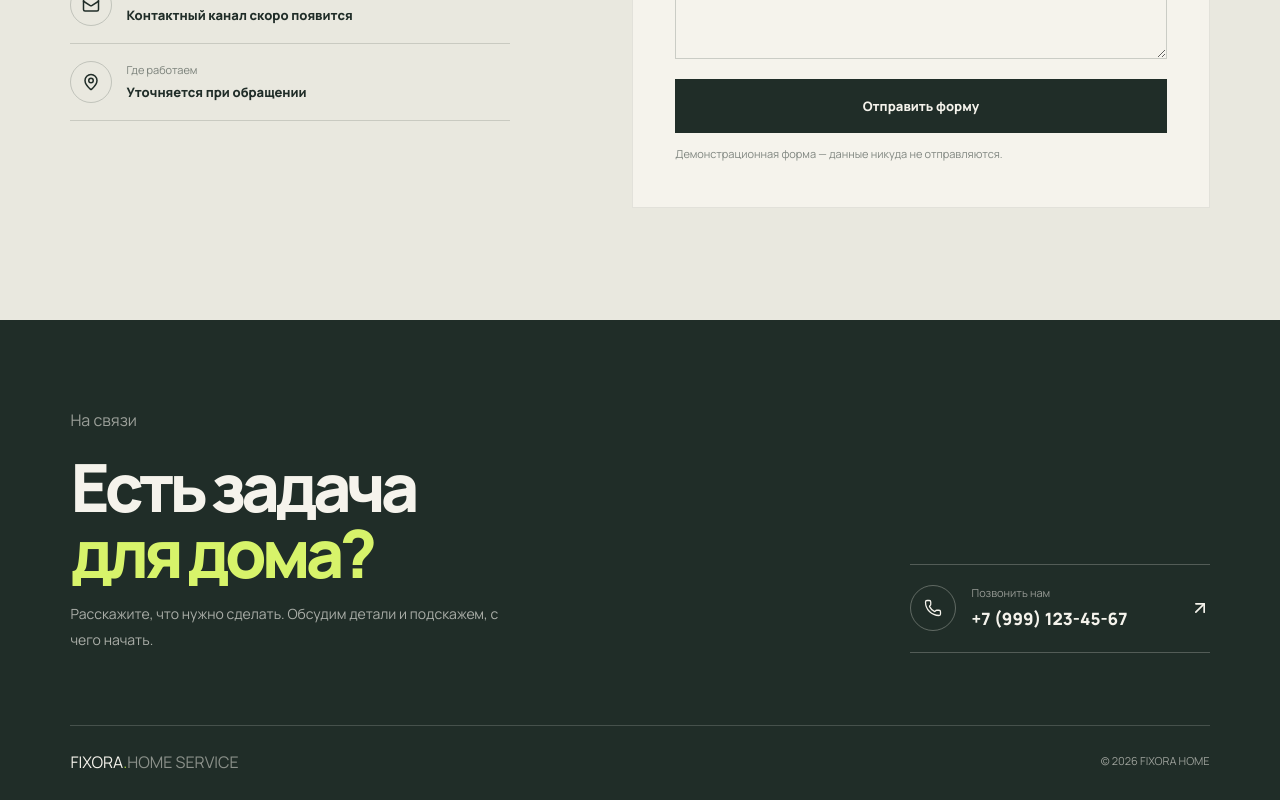
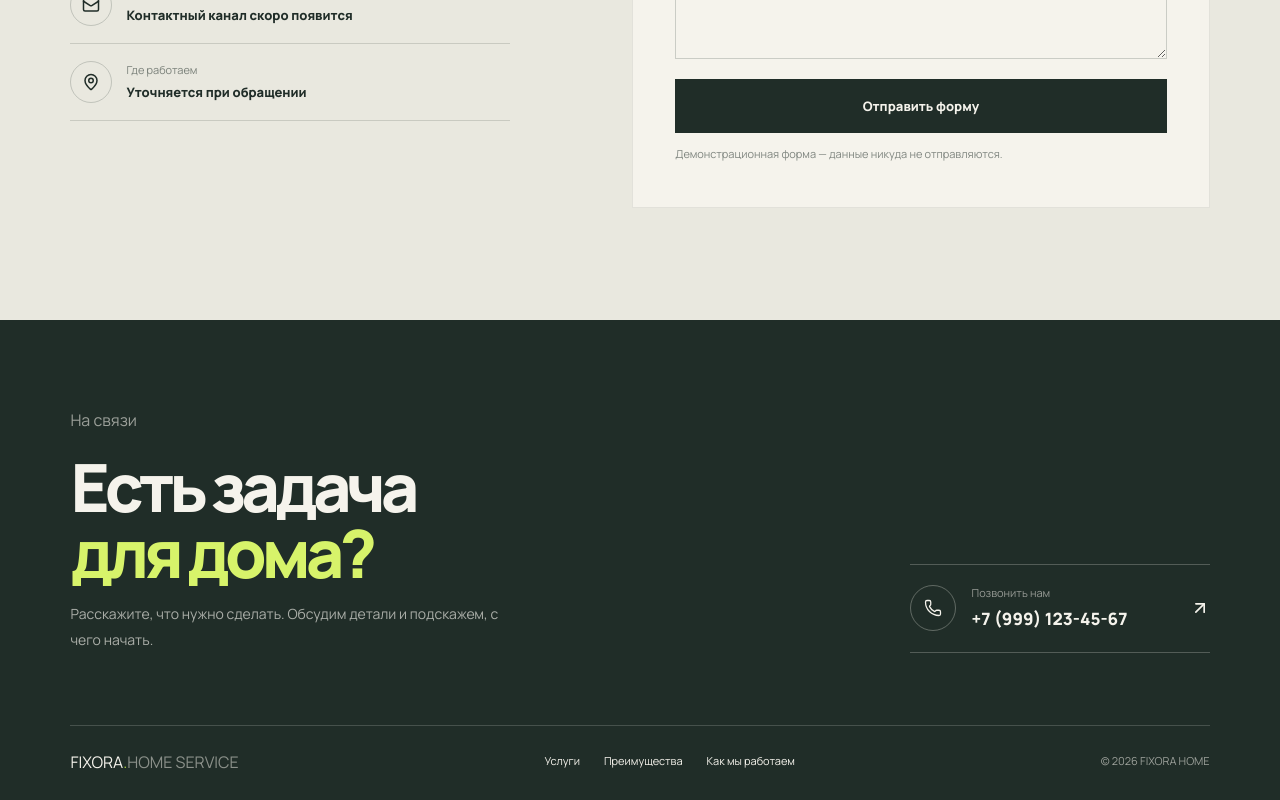
Before and after one commit to artkoro94/fixora-home, a React (Vite) app: page / in a window 1280 px wide. Shown: the part 4146-4946 px from the top of the page. Built offline with nearby package versions, Linux system fonts and the light colour scheme.

Commit message:
fix: show footer navigation on desktop

```diff
--- a/src/widgets/footer/Footer.tsx
+++ b/src/widgets/footer/Footer.tsx
@@ -27,7 +27,7 @@ function Footer() {
             <span className="brand__name text-cream">FIXORA<span className="text-[#a6c93f]">.</span></span>
             <span className="brand__caption text-[rgb(245_243_236_/_50%)]">HOME SERVICE</span>
           </a>
-          <nav className="hidden flex-wrap gap-6 max-[900px]:hidden" aria-label="Навигация в подвале">
+          <nav className="flex flex-wrap gap-6 max-[900px]:hidden" aria-label="Навигация в подвале">
             {footerNavigation.map((item) => <a className="text-[11px] text-[rgb(245_243_236_/_58%)] transition-colors hover:text-lime" href={item.href} key={item.href}>{item.label}</a>)}
           </nav>
           <span className="text-right text-[11px] text-[rgb(245_243_236_/_58%)] max-[900px]:col-start-2 max-[900px]:justify-self-end max-[900px]:whitespace-nowrap max-[620px]:text-[10px] max-[380px]:text-[9px]">© {new Date().getFullYear()} FIXORA HOME</span>
```
